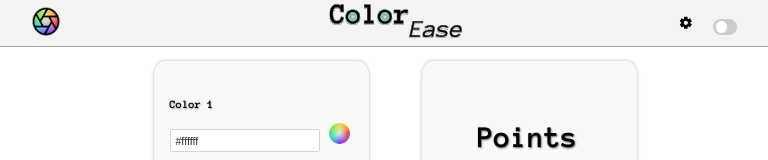
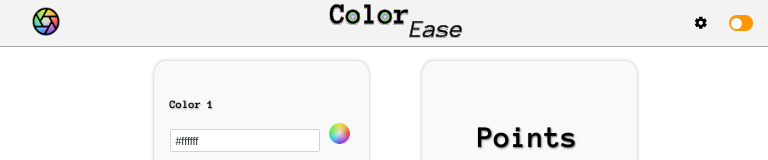
Before and after one commit to abrahammordev/ColorEase, a React (Create React App) app: page / in a window 768 px wide. Shown: the top 160 px of the page. Built offline with nearby package versions, Linux system fonts and the light colour scheme.

Commit message:
Refactor DarkModeIcon styles to remove duplicate CSS rules for improved maintainability

```diff
--- a/src/components/icons/styles.module/DarkModeIcon.module.css
+++ b/src/components/icons/styles.module/DarkModeIcon.module.css
@@ -58,62 +58,5 @@
 
 @media (max-width: 1200px) and (min-width: 700px) {
 
-    .checkboxWrapper {
-        display: inline-flex;
-        align-items: center;
-        margin-top: 1vw; /* Duplicado */
-        margin-right: 2vw; /* Duplicado */
-    }
 
-    .checkbox {
-        appearance: none;
-        background-color: #dfe1e4;
-        border-radius: 7.5vw; /* Duplicado */
-        border: none;
-        flex-shrink: 0;
-        height: 2.08vw; /* Duplicado */
-        margin: 0;
-        position: relative;
-        width: 3.12vw; /* Duplicado */
-        cursor: pointer;
-        transition: all 100ms ease-out;
-    }
-
-    .checkbox::before {
-        content: "";
-        position: absolute;
-        bottom: -0.62vw; /* Duplicado */
-        left: -0.62vw; /* Duplicado */
-        right: -0.62vw; /* Duplicado */
-        top: -0.62vw; /* Duplicado */
-    }
-
-    .checkbox::after {
-        content: "";
-        background-color: #fff;
-        border-radius: 50%;
-        height: 1.46vw; /* Duplicado */
-        left: 0.32vw; /* Duplicado */
-        position: absolute;
-        top: 0.32vw; /* Duplicado */
-        width: 1.46vw; /* Duplicado */
-        transition: all 200ms ease-out;
-    }
-
-    .checkbox:hover {
-        background-color: #c9cbcd;
-        transition-duration: 0s;
-    }
-
-    .checkbox:checked {
-        background-color: #6e79d6;
-    }
-
-    .checkbox:checked::after {
-        left: 1.36vw; /* Duplicado */
-    }
-
-    .checkbox:checked:hover {
-        background-color: #535db3;
-    }
 }
```
